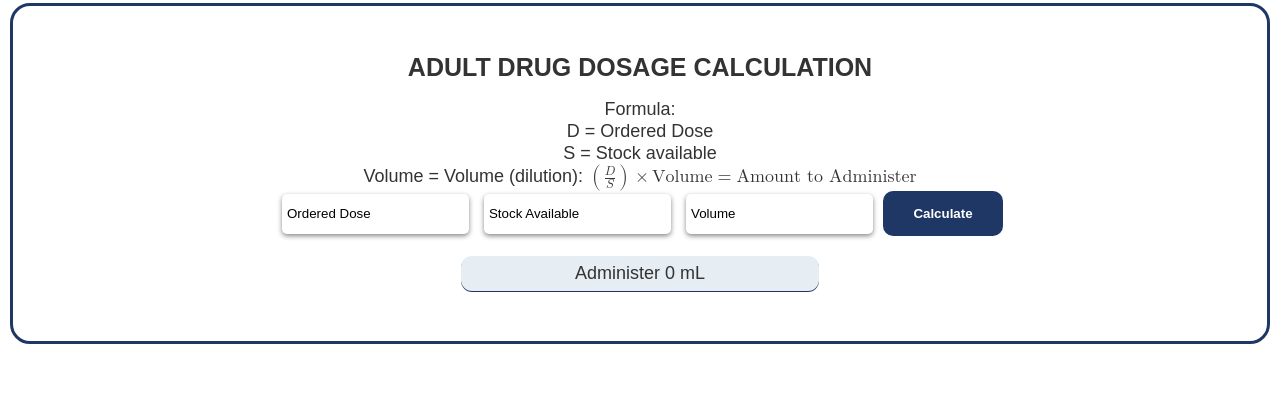
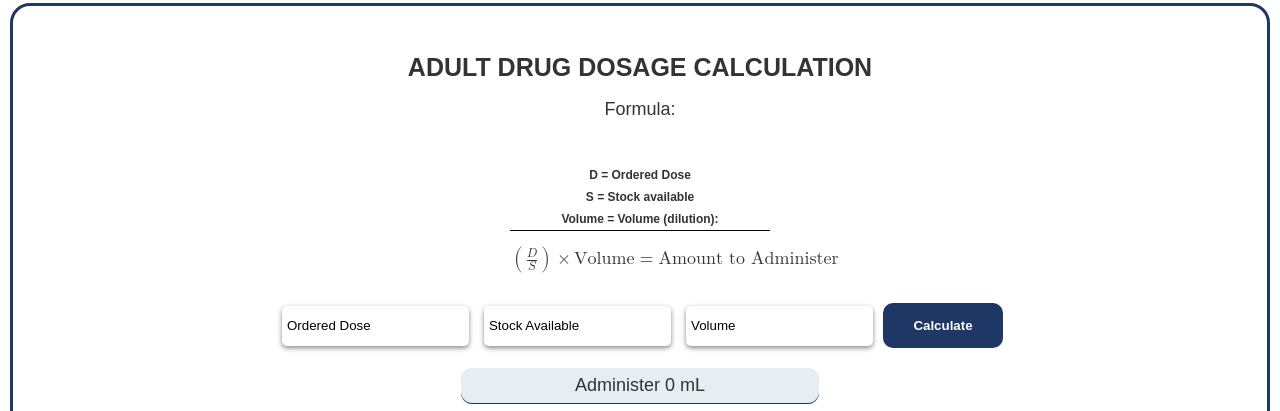
Before and after one commit to daiztam21/E-nursing-library.github.io, a plain HTML site: page clinicalresult.html in a window 1280 px wide. Shown: the part 800-1211 px from the top of the page. Drawn offline with Linux system fonts and the light colour scheme.

Commit message:
Update style.css

```diff
--- a/style.css
+++ b/style.css
@@ -224,9 +224,17 @@ header{background: #fff;}
 		.main_btn button:active{background-color: #000;}
 		#submitBtn{font-weight: bold;background-color: #1e3765;color: #fff;border:none; border-radius:10px; padding:15px;min-height:30px; min-width: 120px;}
 		#submitBtn:hover{color: #296a8a;background: #e6edf3; border: 1px solid #296a8a;}
+		.main_box2_sec1 {padding-top: 30px;}
 
 		.main_box3 section {margin: 30px 0;border-bottom: 1px dashed #000;padding: 20px;}
 		.main_box3 section h2 {font-size: 20px;font-weight: bold;};
+
+		.main_box3_sec1 .main_box3_sec2 .main_box3_sec3 .main_box3_sec4 {}
+
+		/*Mathematical Equation*/
+		.formula math{padding-bottom: 10px}
+		.formula h3{ max-width: 300px;display: block;margin: 0 auto;font-style: italic; padding: 20px;}
+		.formula h3 span{ display: block;font-style: normal;font-size: 12px; margin: 24px 0 15px 0;font-weight: bold;border-bottom: 1px solid #000;}
 
 		main p{margin-bottom:15px;}
 		main ol{padding-left: 20px; margin-bottom: 15px;}
```
